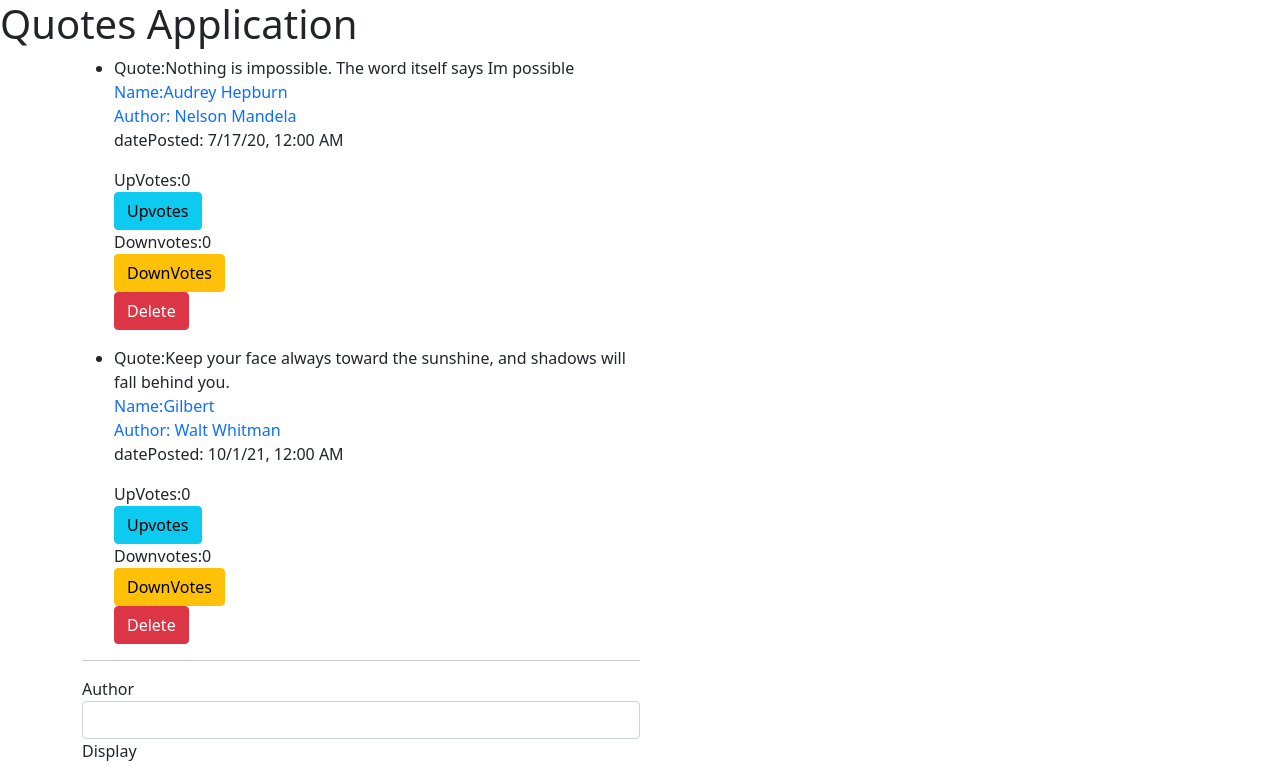
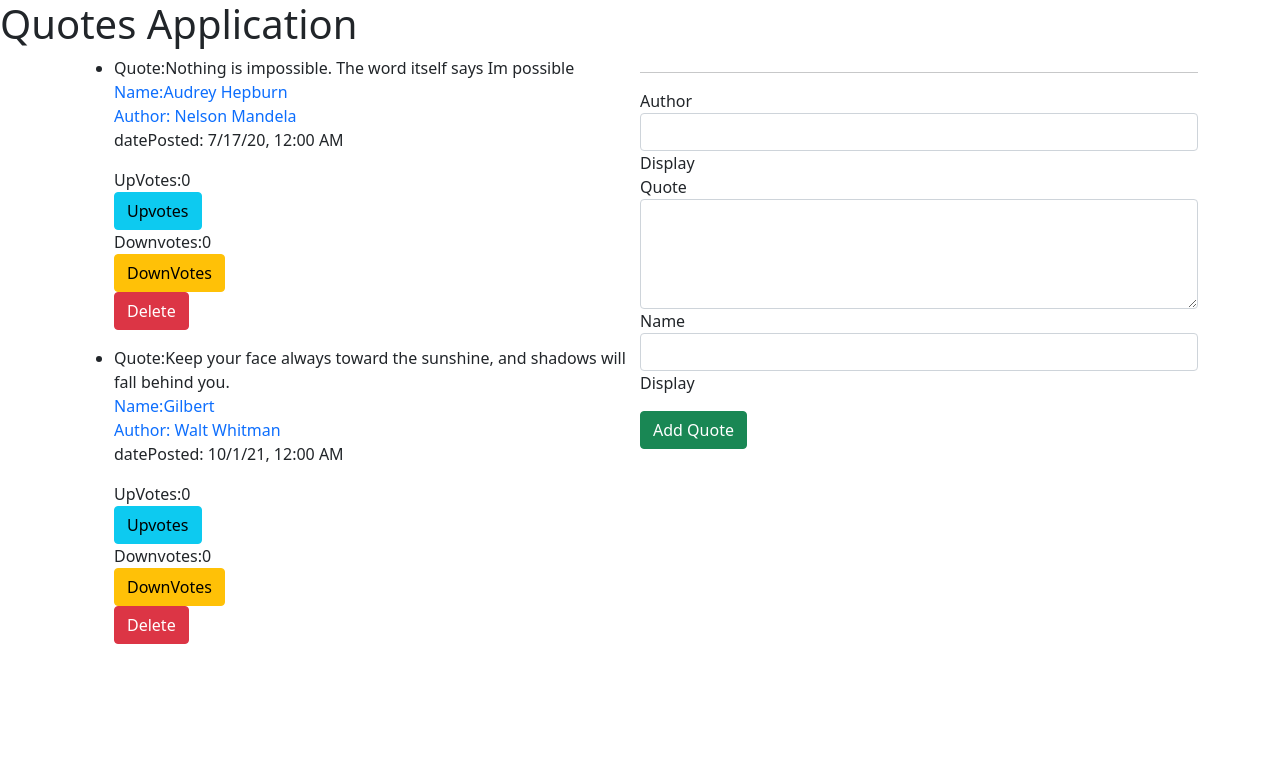
Before and after one commit to LoiseMulwa/quotes-app, an Angular app: page / in a window 1280 px wide. Shown: the top 767 px of the page. Built offline with nearby package versions, Linux system fonts and the light colour scheme.

Commit message:
ft: Added flex functionality

```diff
--- a/src/app/quotes/quotes.component.css
+++ b/src/app/quotes/quotes.component.css
@@ -0,0 +1,5 @@
+.container{
+
+    display: flex;
+    flex-direction: row;
+}
```
